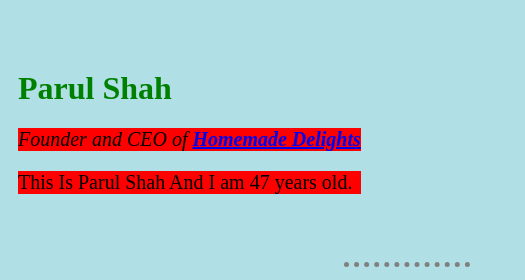
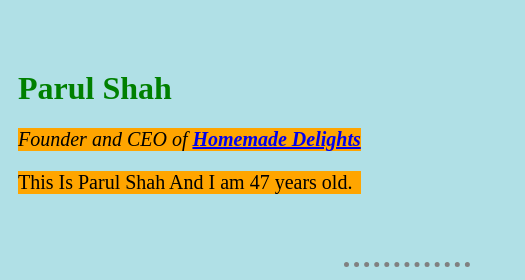
Before and after one commit to Shashwatshah02/Homemade-Delights, a plain HTML site: page index.html in a window 1280 px wide. Shown: the top 280 px of the page, 233-758 px from the left. Drawn offline with Linux system fonts and the light colour scheme.

Commit message:
Update styles.css

```diff
--- a/styles.css
+++ b/styles.css
@@ -23,7 +23,7 @@ body {
   }
 
   p {
-    background-color: Red; font-size: 20px;
+    background-color: orange; font-size: 20px;
   }
   /* THIS IS THE CLASS TYPE OF SELECTOR
    WHEN THERE ARE MORE THAN 2 IMAGES AND WE WANT TO GIVE DIFFERENT
```
